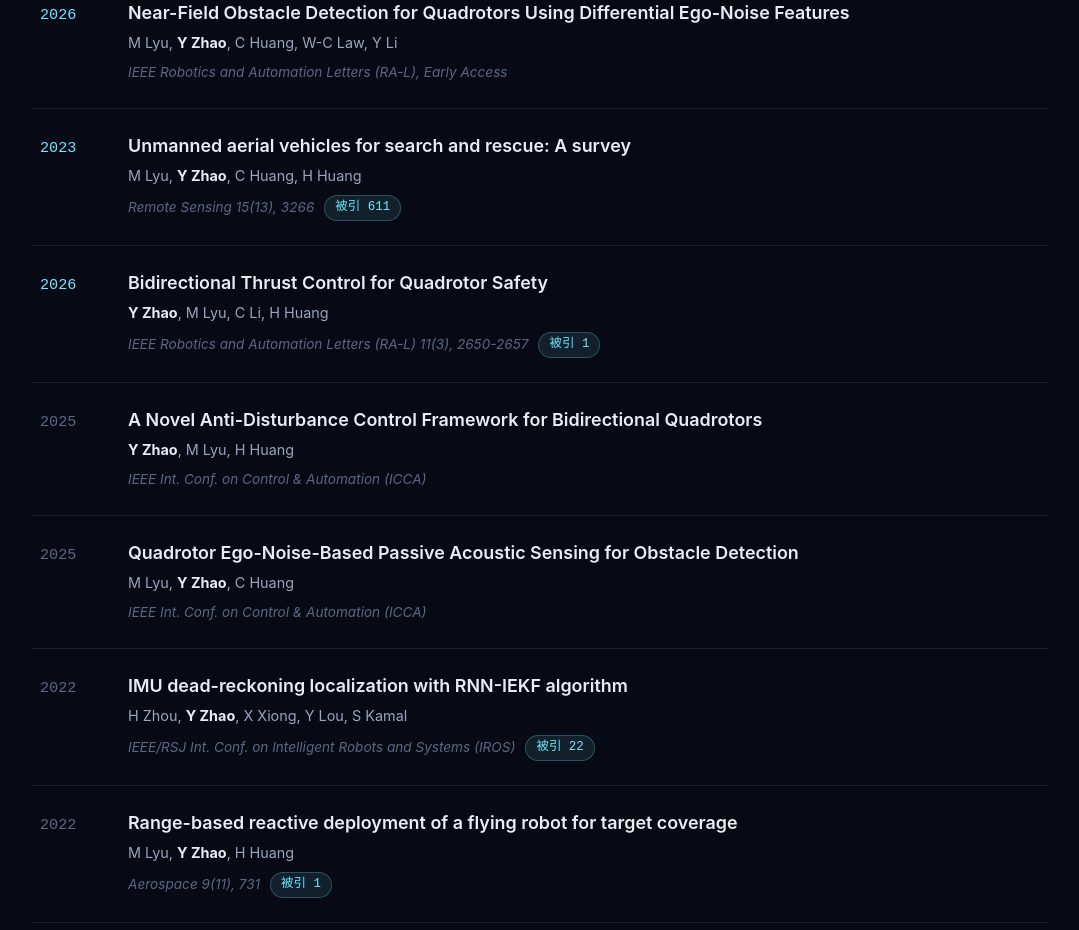
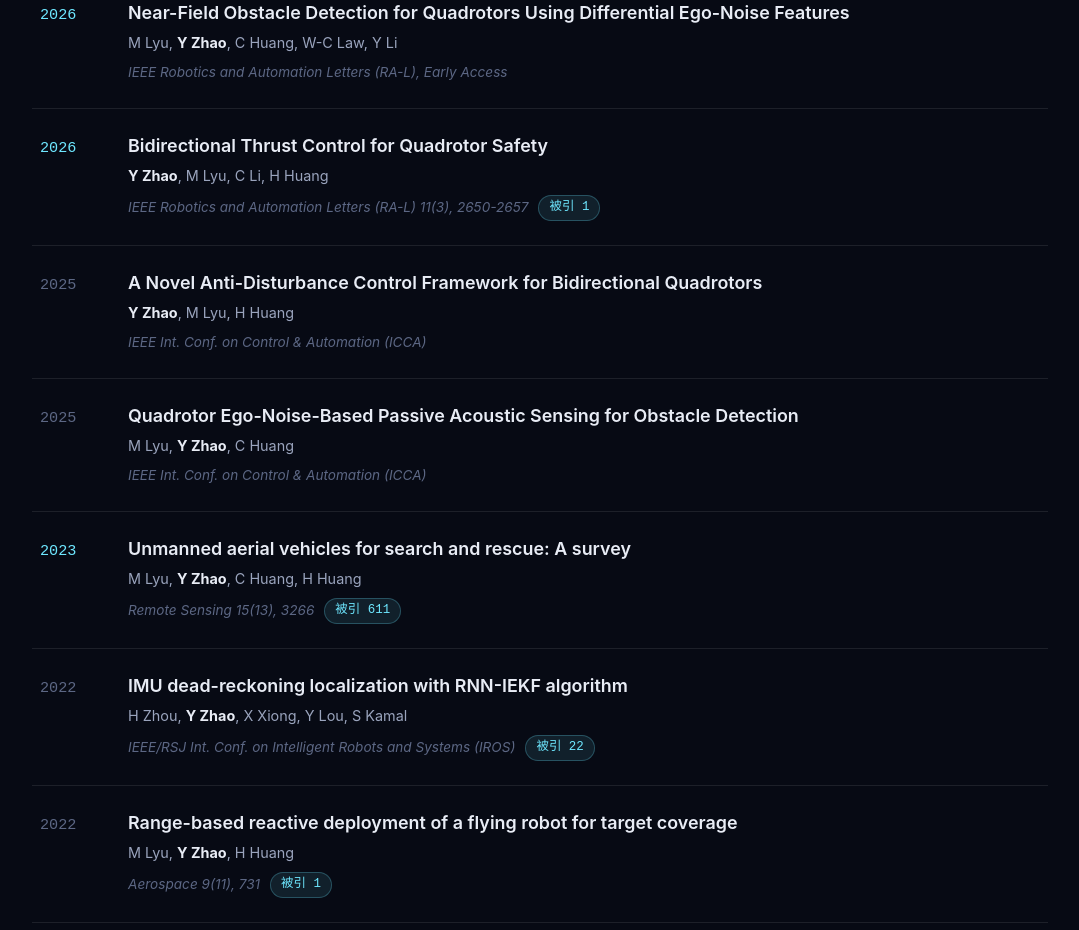
Before and after one commit to Y1bo-Zhao/Yibo.github.io, a React (Vite) app: page / in a window 1280 px wide. Shown: the part 1860-2790 px from the top of the page, without its empty margins (100-1179 px from the left). Built offline with nearby package versions, Linux system fonts and the light colour scheme.

Commit message:
Sort publications by date

```diff
--- a/src/data.js
+++ b/src/data.js
@@ -46,15 +46,6 @@
     highlight: true,
   },
   {
-    title: 'Unmanned aerial vehicles for search and rescue: A survey',
-    authors: 'M Lyu, Y Zhao, C Huang, H Huang',
-    venue: 'Remote Sensing 15(13), 3266',
-    year: '2023',
-    citations: 611,
-    link: '',
-    highlight: true,
-  },
-  {
     title: 'Bidirectional Thrust Control for Quadrotor Safety',
     authors: 'Y Zhao, M Lyu, C Li, H Huang',
     venue: 'IEEE Robotics and Automation Letters (RA-L) 11(3), 2650-2657',
@@ -78,6 +69,15 @@
     year: '2025',
     citations: 0,
     link: '',
+  },
+  {
+    title: 'Unmanned aerial vehicles for search and rescue: A survey',
+    authors: 'M Lyu, Y Zhao, C Huang, H Huang',
+    venue: 'Remote Sensing 15(13), 3266',
+    year: '2023',
+    citations: 611,
+    link: '',
+    highlight: true,
   },
   {
     title: 'IMU dead-reckoning localization with RNN-IEKF algorithm',
```
